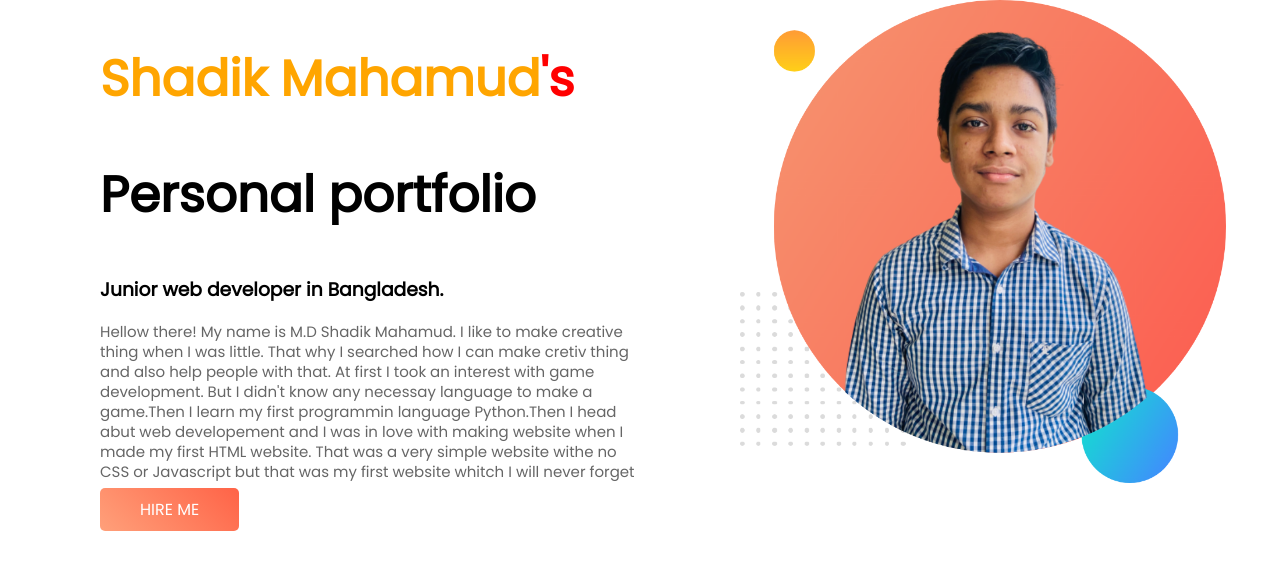
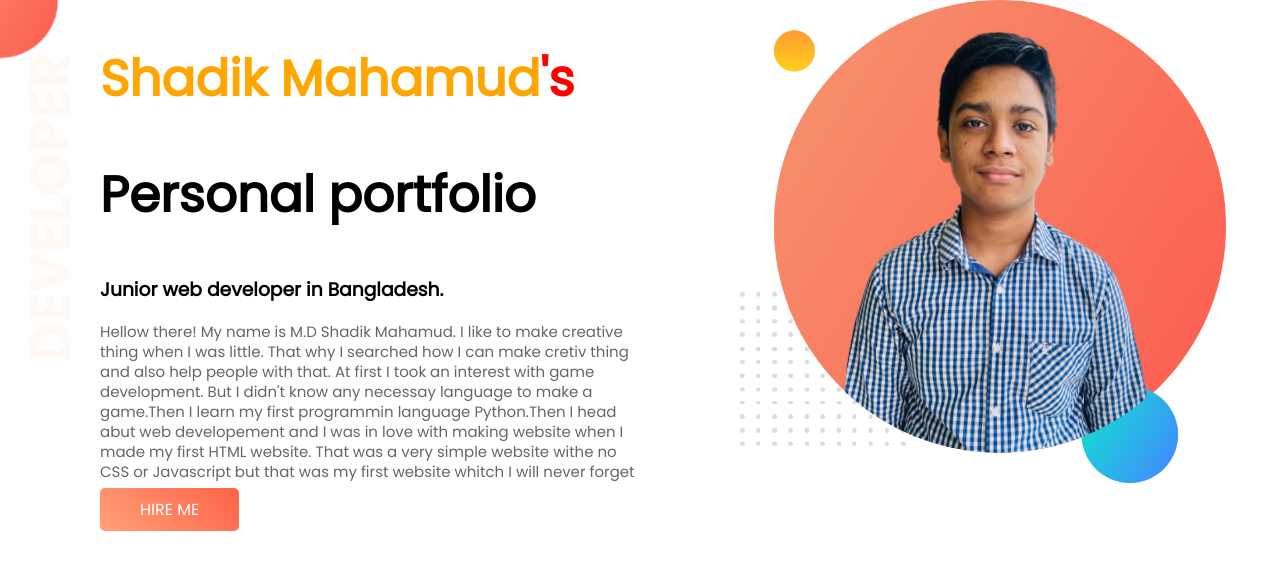
Before and after one commit to shadikmahamudsohan/my-presonal-portfolio, a plain HTML site: page index.html in a window 1280 px wide. Drawn offline with Linux system fonts and the light colour scheme.

Commit message:
background image added

```diff
--- a/style.css
+++ b/style.css
@@ -30,3 +30,7 @@ h1 {
     color: white;
     text-decoration: none;
 }
+.top-section {
+    background-image: url(images/top-banner.png);
+    background-repeat: no-repeat;
+}
```
